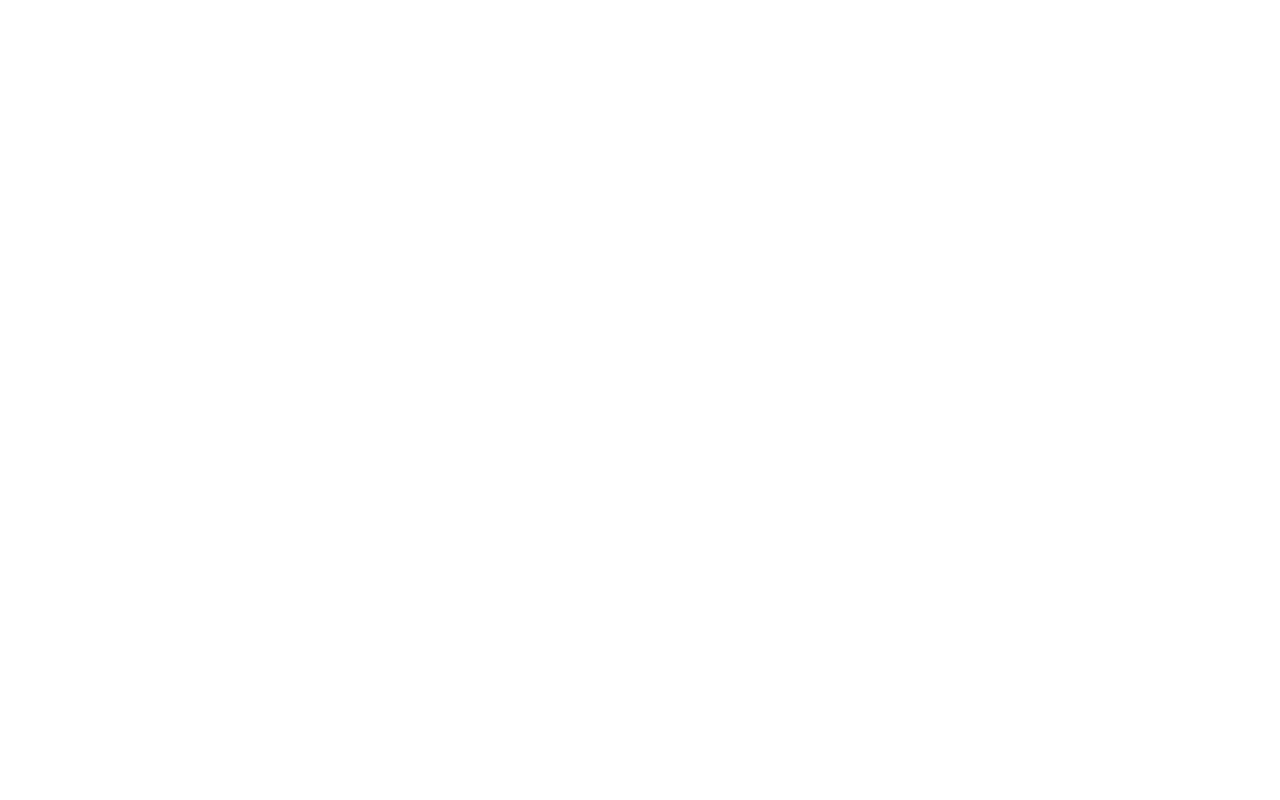
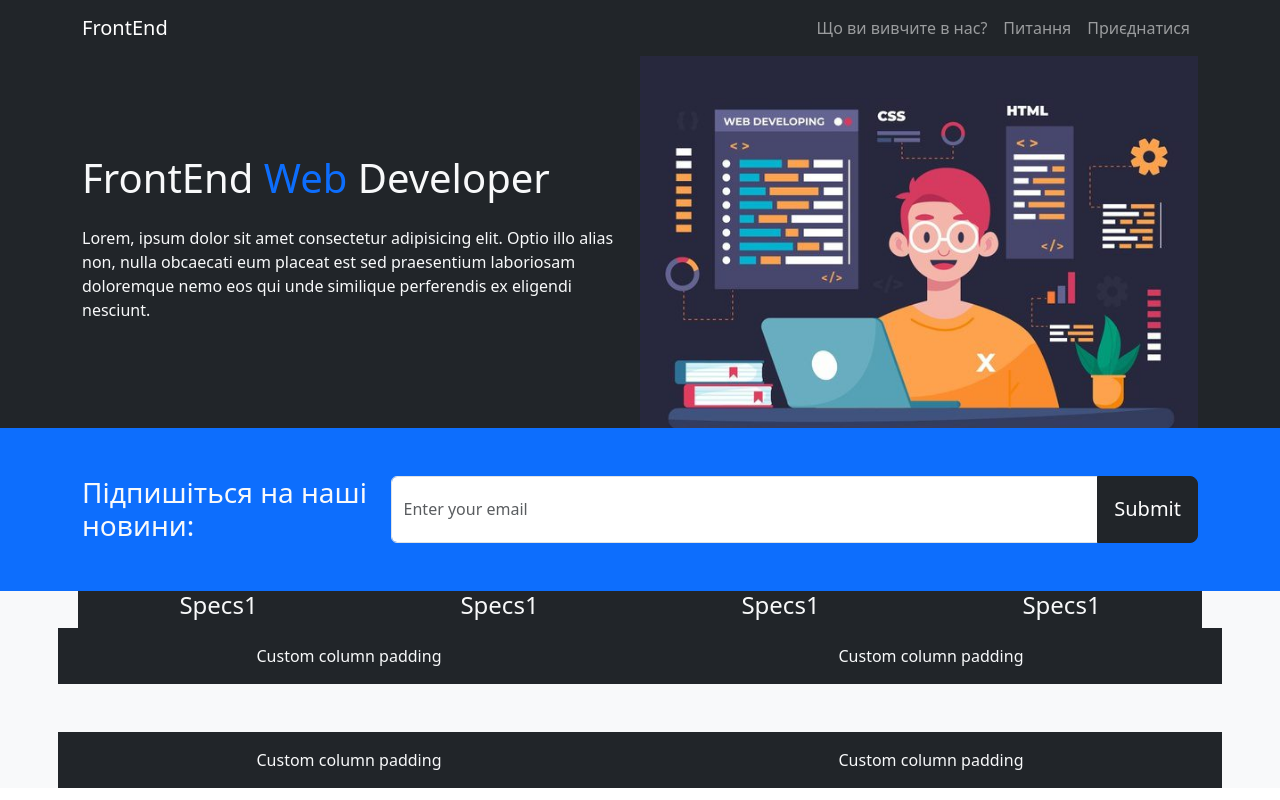
Before and after one commit to vadymolh/fe_school_18_12_2023, a website: page index.html in a window 1280 px wide. Drawn offline with nearby package versions, Linux system fonts and the light colour scheme; files that its build step writes are made by us from their sources.

Commit message:
b0otstrap demo

```diff
--- a/index.html
+++ b/index.html
@@ -3,8 +3,129 @@
   <head>
     <meta charset="UTF-8" />
     <meta name="viewport" content="width=device-width, initial-scale=1.0" />
-    <link rel="stylesheet" href="style.css" />
-    <title>Document</title>
+    <!-- <link
+      href="https://cdn.jsdelivr.net/npm/bootstrap@5.3.2/dist/css/bootstrap.min.css"
+      rel="stylesheet"
+      integrity="sha384-T3c6CoIi6uLrA9TneNEoa7RxnatzjcDSCmG1MXxSR1GAsXEV/Dwwykc2MPK8M2HN"
+      crossorigin="anonymous"
+    /> -->
+    <link
+      rel="stylesheet"
+      href="./node_modules/bootstrap/dist/css/bootstrap.min.css"
+    />
+
+    <!-- <link rel="stylesheet" href="style.css" /> -->
+    <title>Bootstrap page</title>
   </head>
-  <body></body>
+  <body>
+    <nav id="menu" class="navbar navbar-dark bg-dark navbar-expand-md">
+      <div class="container">
+        <a href="#" class="navbar-brand">FrontEnd</a>
+
+        <button
+          class="navbar-toggler"
+          type="button"
+          data-bs-toggle="collapse"
+          data-bs-target="#main_menu"
+        >
+          <span class="navbar-toggler-icon"></span>
+        </button>
+
+        <div class="collapse navbar-collapse" id="main_menu">
+          <ul class="navbar-nav ms-auto">
+            <li class="nav-item">
+              <a href="#" class="nav-link">Що ви вивчите в нас?</a>
+            </li>
+            <li class="nav-item"><a href="#" class="nav-link">Питання</a></li>
+            <li class="nav-item">
+              <a href="#" class="nav-link">Приєднатися</a>
+            </li>
+          </ul>
+        </div>
+      </div>
+    </nav>
+
+    <section class="bg-dark text-light">
+      <div class="container">
+        <div
+          class="d-flex flex-column-reverse flex-md-row justify-content-between align-items-center"
+        >
+          <!-- <div class="order-md-0 order-1"> -->
+          <div>
+            <h1 class="my-3">
+              FrontEnd <span class="text-primary">Web</span> Developer
+            </h1>
+            <p class="my-4">
+              Lorem, ipsum dolor sit amet consectetur adipisicing elit. Optio
+              illo alias non, nulla obcaecati eum placeat est sed praesentium
+              laboriosam doloremque nemo eos qui unde similique perferendis ex
+              eligendi nesciunt.
+            </p>
+          </div>
+          <img
+            src="./img/showcase.jpg"
+            alt="showcase nerd"
+            class="img-fluid ms-3 w-50 order-md-1 order-0"
+          />
+        </div>
+      </div>
+    </section>
+
+    <section class="bg-primary text-light py-5">
+      <div class="container">
+        <div
+          class="d-flex flex-lg-row flex-column justify-content-between align-lg-items-center"
+        >
+          <h3 class="mb-3 mb-lg-0 me-3">Підпишіться на наші новини:</h3>
+          <div class="input-group">
+            <input
+              type="email"
+              class="form-control"
+              placeholder="Enter your email"
+            />
+            <button class="btn btn-dark btn-lg">Submit</button>
+          </div>
+        </div>
+      </div>
+    </section>
+
+    <section class="bg-light">
+      <div class="container text-center">
+        <div class="row gx-2">
+          <div class="col-6 col-lg-3 col-md-4 bg-dark text-light">
+            <h4>Specs1</h4>
+          </div>
+          <div class="col-6 col-lg-3 col-md-4 bg-dark text-light">
+            <h4>Specs1</h4>
+          </div>
+          <div class="col-6 col-lg-3 col-md-4 bg-dark text-light">
+            <h4>Specs1</h4>
+          </div>
+          <div class="col-6 col-lg-3 col-md-4 bg-dark text-light">
+            <h4>Specs1</h4>
+          </div>
+        </div>
+      </div>
+      <div class="container text-center">
+        <div class="row g-5">
+          <div class="col-6 bg-dark text-light">
+            <div class="p-3">Custom column padding</div>
+          </div>
+          <div class="col-6 bg-dark text-light">
+            <div class="p-3">Custom column padding</div>
+          </div>
+          <div class="col-6 bg-dark text-light">
+            <div class="p-3">Custom column padding</div>
+          </div>
+          <div class="col-6 bg-dark text-light">
+            <div class="p-3">Custom column padding</div>
+          </div>
+        </div>
+      </div>
+    </section>
+    <script
+      src="./node_modules/bootstrap/dist/js/bootstrap.min.js"
+      crossorigin="anonymous"
+    ></script>
+  </body>
 </html>
--- /dev/null
+++ b/package.json
@@ -0,0 +1,5 @@
+{
+  "dependencies": {
+    "bootstrap": "^5.3.2"
+  }
+}
```
Also changed, not shown: img/fundamentals.png (added), img/react.png (added), img/showcase.jpg (added), 1 other file.
